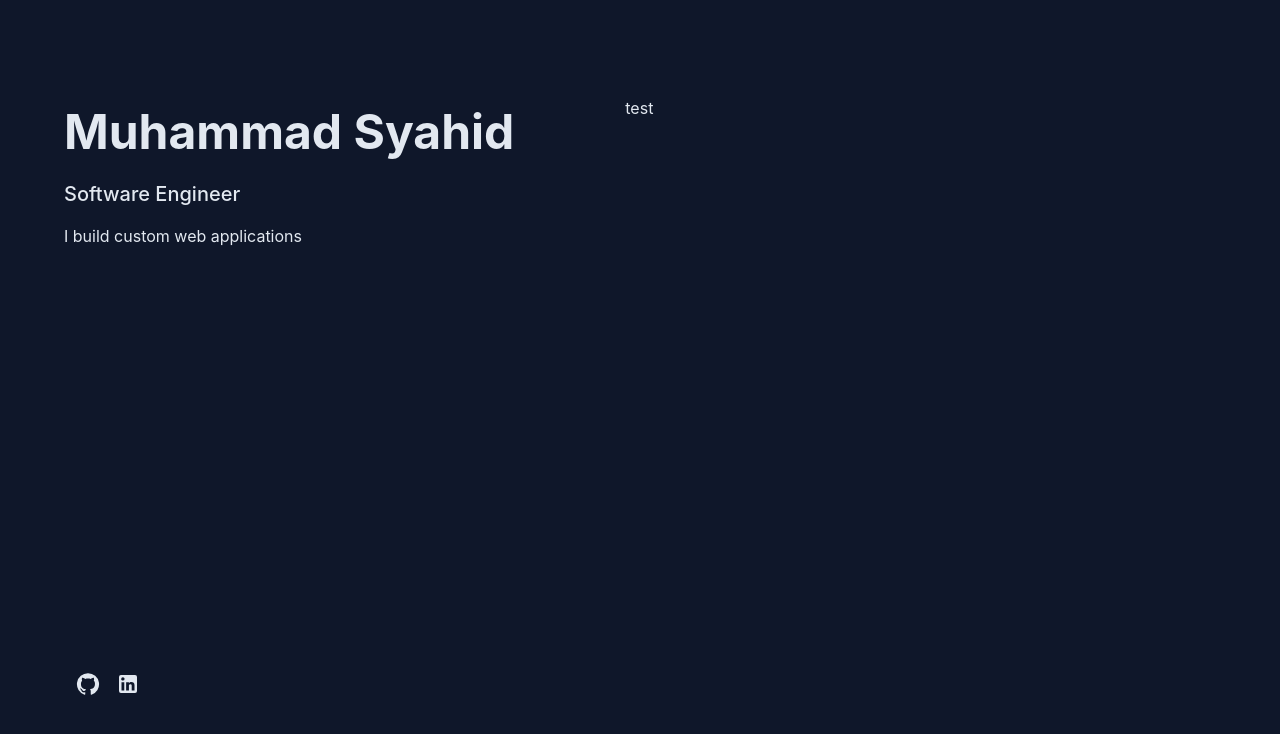
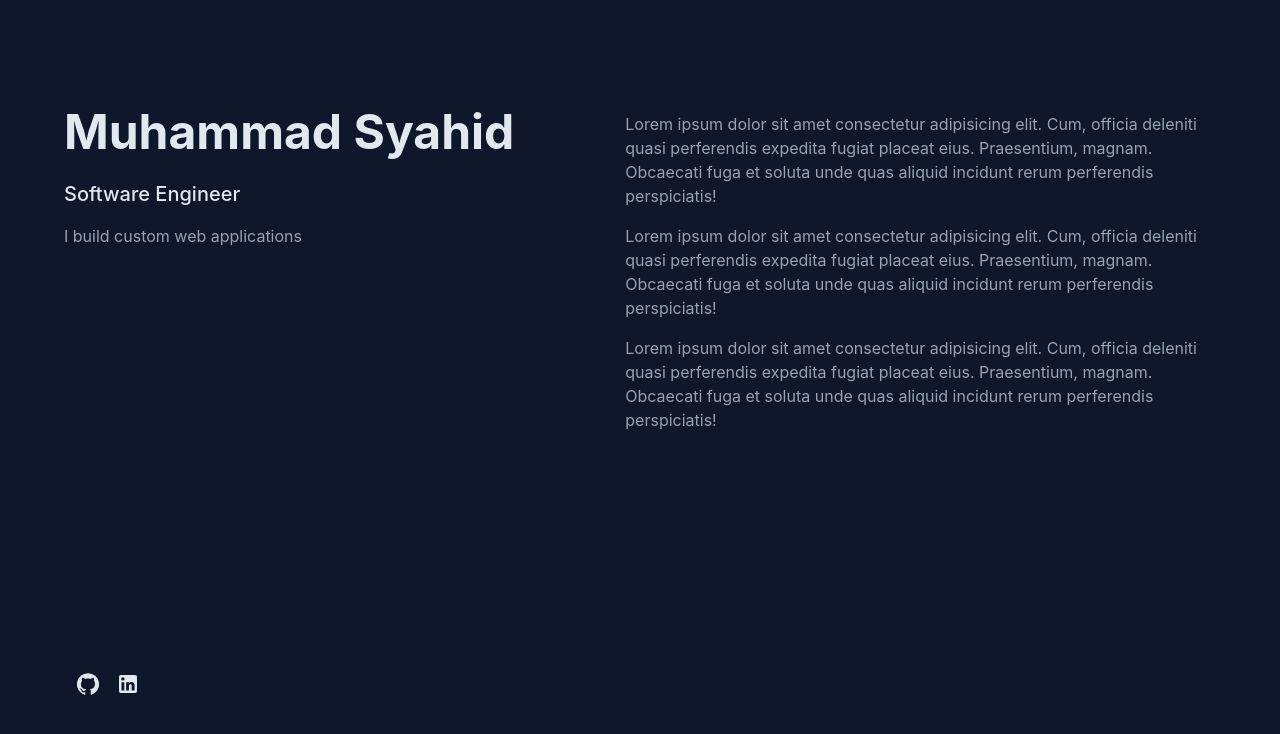
Before and after one commit to SyahidbinFadlyl/e-portofolio, a Next.js app: page / in a window 1280 px wide. Shown: the top 734 px of the page. Built offline with nearby package versions, Linux system fonts and the light colour scheme.

Commit message:
Add About section with Lorem Ipsum content

```diff
--- /dev/null
+++ b/src/components/Content/About.tsx
@@ -0,0 +1,32 @@
+import { Box, Typography } from "@mui/material";
+
+export default function About() {
+  return (
+    <Box
+      display={"flex"}
+      flexDirection={"column"}
+      gap={"1rem"}
+      pt={{ sm: "1rem" }}
+      color={"#94A3B8"}
+    >
+      <Typography>
+        Lorem ipsum dolor sit amet consectetur adipisicing elit. Cum, officia
+        deleniti quasi perferendis expedita fugiat placeat eius. Praesentium,
+        magnam. Obcaecati fuga et soluta unde quas aliquid incidunt rerum
+        perferendis perspiciatis!
+      </Typography>
+      <Typography>
+        Lorem ipsum dolor sit amet consectetur adipisicing elit. Cum, officia
+        deleniti quasi perferendis expedita fugiat placeat eius. Praesentium,
+        magnam. Obcaecati fuga et soluta unde quas aliquid incidunt rerum
+        perferendis perspiciatis!
+      </Typography>
+      <Typography>
+        Lorem ipsum dolor sit amet consectetur adipisicing elit. Cum, officia
+        deleniti quasi perferendis expedita fugiat placeat eius. Praesentium,
+        magnam. Obcaecati fuga et soluta unde quas aliquid incidunt rerum
+        perferendis perspiciatis!
+      </Typography>
+    </Box>
+  );
+}
--- a/src/components/Content/index.tsx
+++ b/src/components/Content/index.tsx
@@ -1,14 +1,15 @@
 import { Box } from "@mui/material";
+import About from "./About";
 
 export default function Content() {
   return (
     <Box
       sx={{
         py: { sm: "6rem", xs: "3rem" },
-        width: "52%",
+        width: { sm: "52%", xs: "100%" },
       }}
     >
-      test
+      <About />
     </Box>
   );
 }
--- a/src/components/Header/index.tsx
+++ b/src/components/Header/index.tsx
@@ -34,7 +34,7 @@ export default function Header() {
         >
           Software Engineer
         </Typography>
-        <Typography sx={{ mt: "1rem", fontSize: "1rem" }}>
+        <Typography sx={{ mt: "1rem", fontSize: "1rem" }} color={"#94A3B8"}>
           I build custom web applications
         </Typography>
       </Box>
```
